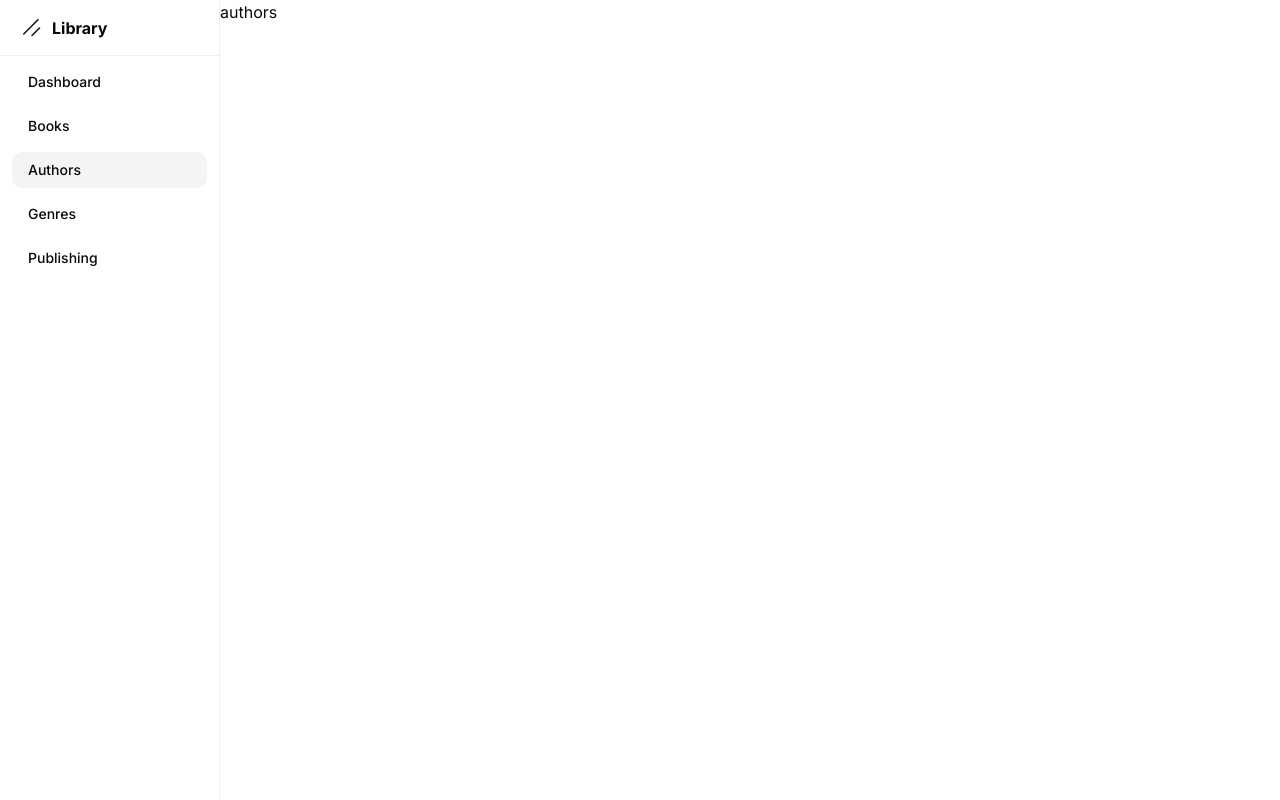
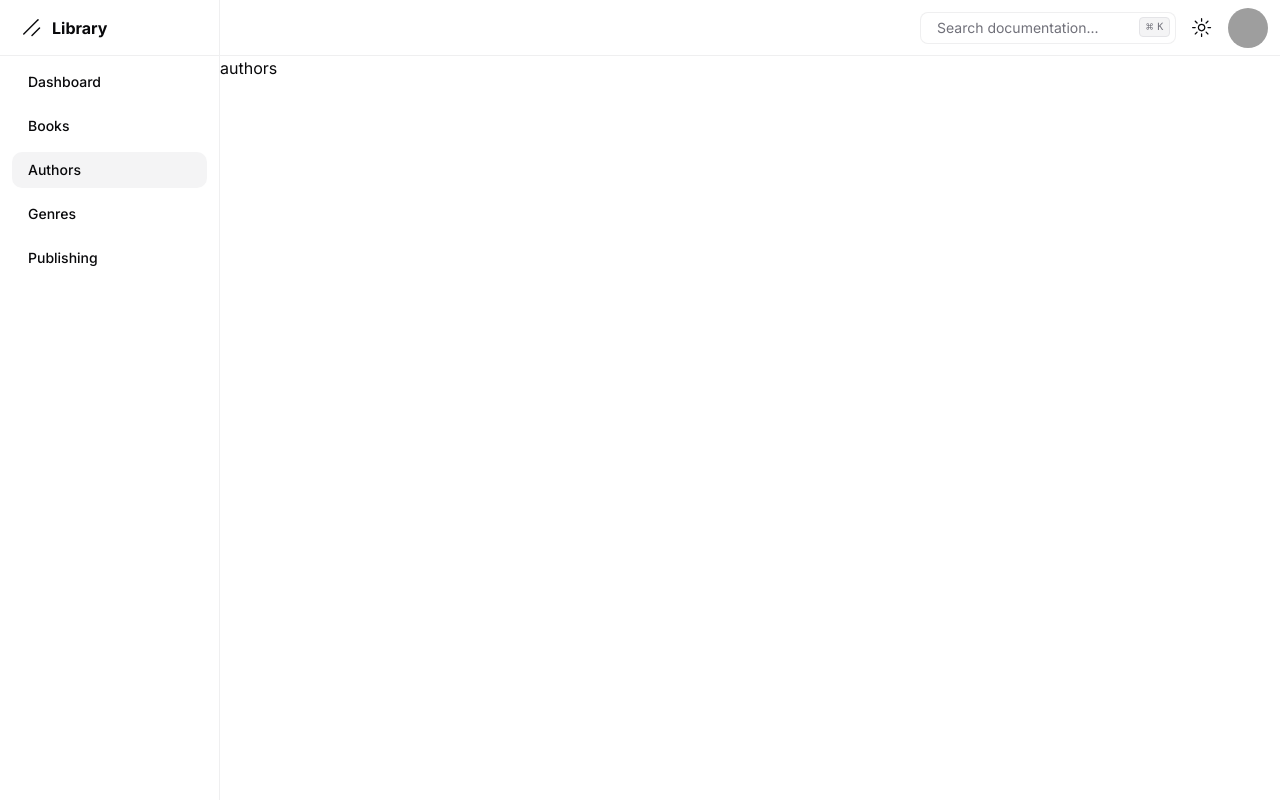
Before and after one commit to Aerolii/library-next-sql, a Next.js app: page /dashboard/authors in a window 1280 px wide. Built offline with nearby package versions, Linux system fonts and the light colour scheme; grey boxes are pictures that could not be loaded.

Commit message:
feat: add sidebar menu

```diff
--- a/src/app/dashboard/layout.tsx
+++ b/src/app/dashboard/layout.tsx
@@ -1,6 +1,10 @@
+import CommandMenu from '@/components/command-menu';
 import Logo from '@/components/logo';
 import { DashboardNav } from '@/components/main-nav';
+import { ThemeSwitcher } from '@/components/theme-switcher';
+import { UserAvatar } from '@/components/user-avatar';
 import { ReactComponentChildrenType } from '@/types';
+import { HamburgerMenuIcon } from '@radix-ui/react-icons';
 
 export default function DashboardLayout({
   children,
@@ -13,7 +17,22 @@ export default function DashboardLayout({
         </div>
         <DashboardNav className="px-3 py-2" />
       </div>
-      <div>{children}</div>
+      <div>
+        <div className="flex h-14 items-center  space-x-2 border-b border-border/60 px-3">
+          <div className="rounded-full bg-accent p-2 text-accent-foreground md:hidden">
+            <HamburgerMenuIcon />
+          </div>
+          <div className="flex flex-1 items-center space-x-2 md:justify-end">
+            <div className="w-full flex-1 md:w-auto md:flex-none">
+              <CommandMenu />
+            </div>
+            <ThemeSwitcher />
+            <UserAvatar />
+          </div>
+        </div>
+
+        {children}
+      </div>
     </div>
   );
 }
```
